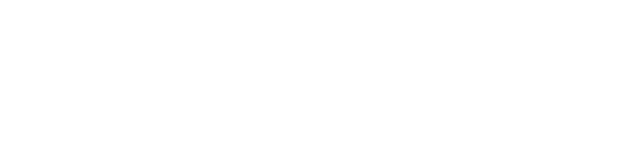
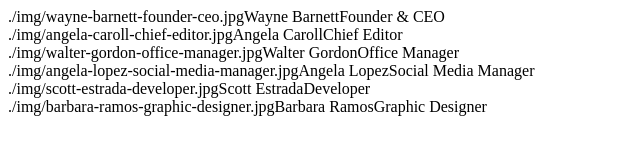
Before and after one commit to fabrizio-scorza/js-our-team, a plain HTML site: page index.html in a window 1280 px wide. Shown: the whole page, without its empty margins (0-640 px from the left). Drawn offline with Linux system fonts and the light colour scheme.

Commit message:
FEAT - MILESTONE 2

```diff
--- a/index.html
+++ b/index.html
@@ -6,7 +6,11 @@
     <title>Our Team</title>
 </head>
 <body>
+    <div class="container">
+        <div class="row">
 
+        </div>
+    </div>
     <script src="./js/app.js"></script>
 </body>
 </html>
--- a/js/app.js
+++ b/js/app.js
@@ -25,17 +25,29 @@ const teamMembers = []; //array
 //stampo a console l'array
 console.log(teamMembers);
 
-//MILESTONE 1
-// stampare su console per ogni membro le informazioni contenute nelle proprietà dell'oggetto
+//MILESTONE 1 / MILESTONE 2
+// stampare su console per ogni membro le informazioni contenute nelle proprietà dell'oggetto / stampare gli oggetti sul DOM
+// inizializzo una variabile associata all'elemerto row del dom
+const rowMembers = document.querySelector('.row') // DOM object
+
     //creo un ciclo che scorre tutta la lunghezza dell'array
     for (let i = 0; i < teamMembers.length; i++){
+        // dichiaro una variabile che mi serve per generare un nuovo elemento nel dom
+        const cardData = document.createElement('div');
+
+        // dichiaro la classe dell'elemento appena creato
+        cardData.className = ('card');
+
         //dichiaro una variabile che contiene l'elemento attuale dell'array alla posizione i
         const thisTeamMember = teamMembers[i];
 
-        //stampo i valori delle proprietà name role e imgPath su 3 righe diverse
-        console.log(thisTeamMember.name);
-        console.log(thisTeamMember.role);
-        console.log(thisTeamMember.imgPath);
+        // inserisco all'interno dell'html le stringhe contenute nei valori dell'oggetto alla posizione i dell array
+        cardData.innerHTML = thisTeamMember.imgPath;
+        cardData.innerHTML += thisTeamMember.name;
+        cardData.innerHTML += thisTeamMember.role;
+
+        //inserisco l'elemento creato all'interno del DOM
+        rowMembers.append(cardData);
     }
 
 
```
